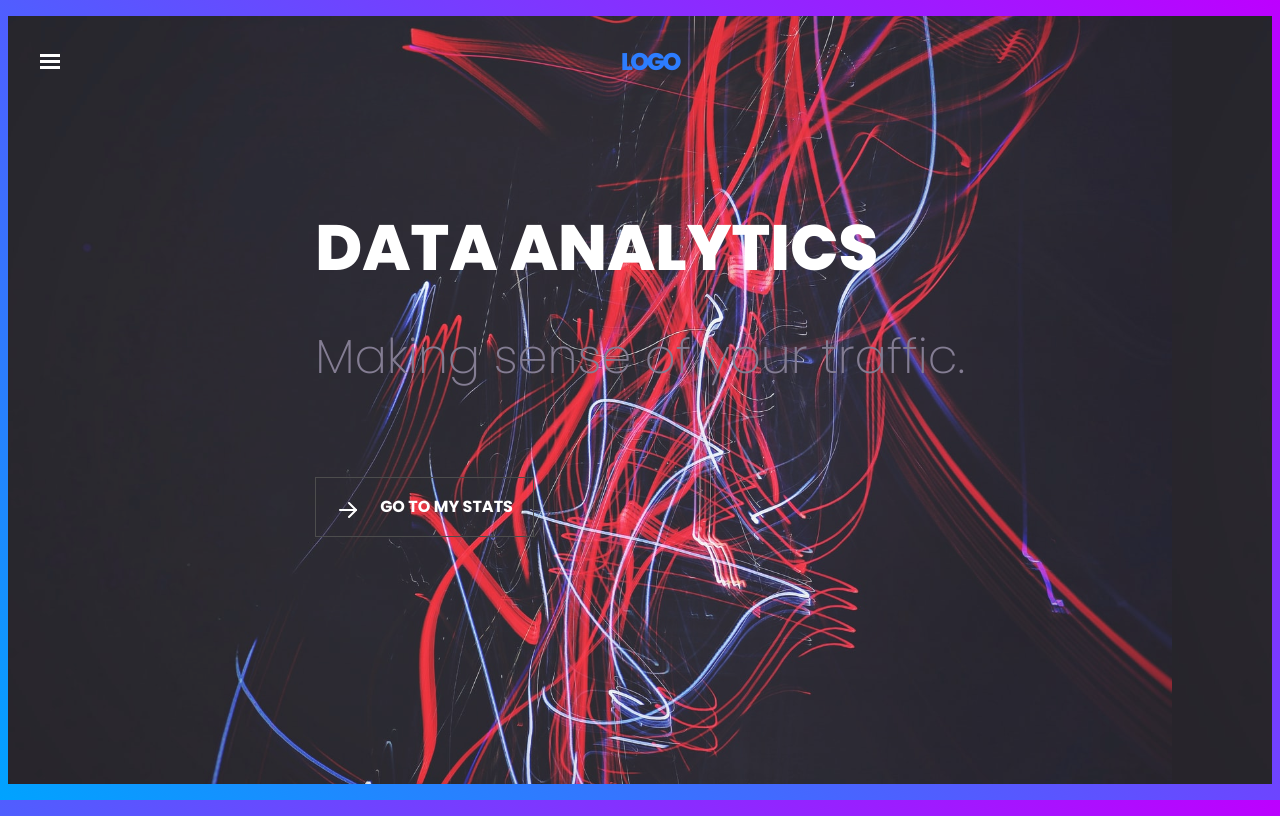
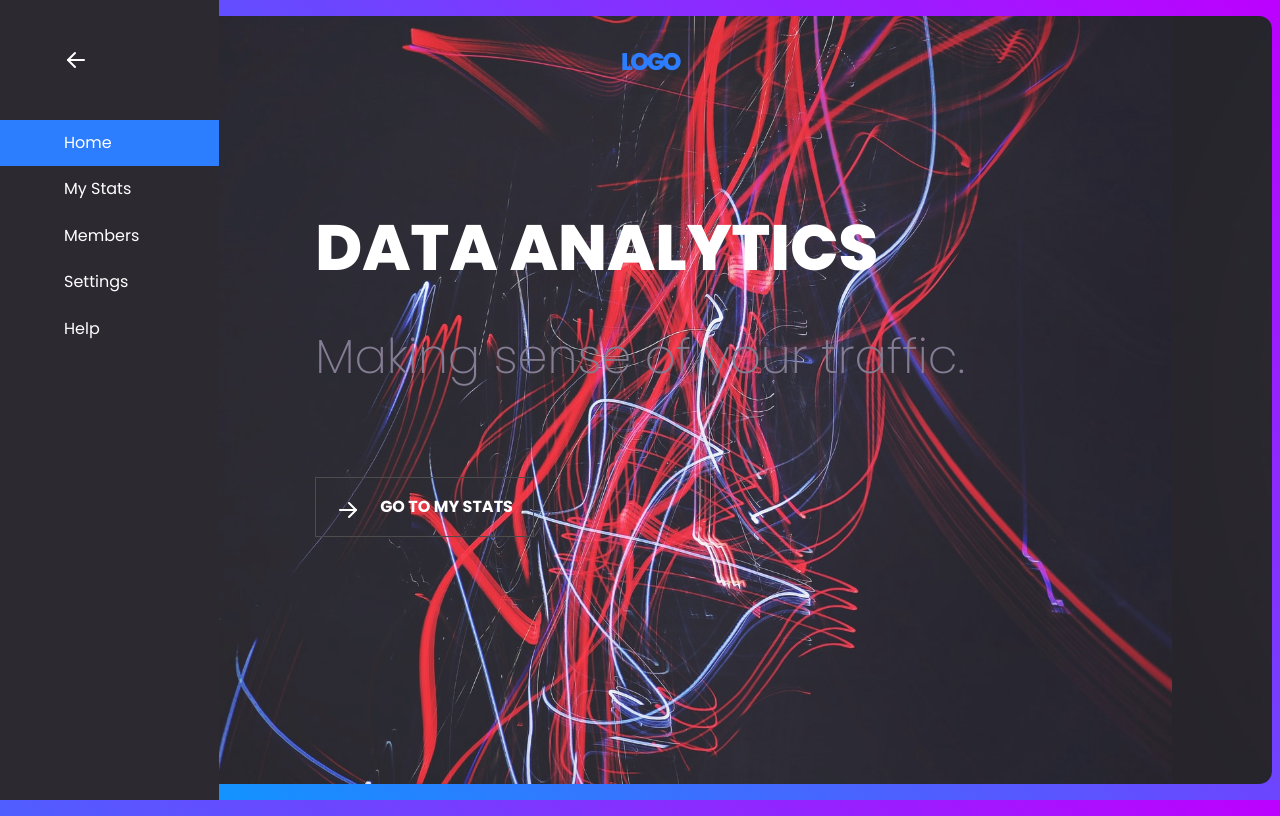
Before and after one commit to Dave-Guangyao-Li/data-analytics-dashboard, a website built with webpack: page index.html in a window 1280 px wide. Built offline with nearby package versions, Linux system fonts and the light colour scheme.

Commit message:
add stye to nav bar

```diff
--- a/index.css
+++ b/index.css
@@ -42,10 +42,20 @@ section {
   background-position: -100px;
   height: 100%;
   padding: 2em;
+  border-radius: 13px;
 }
 
 nav {
-  display: none;
+  /* display: none; */
+  /* // this is to make sure that the nav bar is fixed to the top of the page, if we don't set this, the nav bar will be at the top of the page when we scroll down */
+  position: fixed;
+  /* // this is to make sure that the nav bar is on top of the other elements */
+  z-index: 1;
+  background: #2c2931;
+  left: 0;
+  top: 0;
+  height: 100vh;
+  max-width: 300px;
 }
 
 .logo {
@@ -127,3 +137,51 @@ h1 {
   /* // set the background color to the primary color when we hover over the button */
   background: var(--primary-color);
 }
+
+nav ul {
+  list-style-type: none;
+  padding: 0;
+  width: 100%;
+}
+
+nav ul li {
+  /* // this is to make sure that the list items take the whole width of the nav bar */
+  width: 100%;
+}
+
+nav ul li a {
+  text-decoration: none;
+  color: white;
+  /* // this will allow us to set the padding and width of the list items */
+  display: block;
+  padding: 0.875em 5em 0.875em 4em;
+}
+
+nav ul li a:hover {
+  background: #413e47;
+}
+
+.back-btn {
+  /* // this is to flip the arrow icon, scaleX(-1) will flip the icon horizontally, scaleY(-1) will flip the icon vertically */
+  transform: scaleX(-1);
+  /* // padding for the top, right/left and bottom */
+  padding: 3em 4em 2em;
+  cursor: pointer;
+  /* // add a transition to the transform property, this is so that the icon will rotate when we hover over the icon, */
+  transition: transform 0.3s;
+}
+
+.back-btn:hover {
+  /* //add some interactions, this will add flip and move icon to the left a bit  */
+  transform: scaleX(-1) translateX(6px);
+}
+
+/* // this is to change the background color of the active link */
+.active {
+  background: var(--primary-color);
+}
+
+.active:hover {
+  /* // add a slighly lighter color when hovering */
+  background: #4497ff;
+}
```
